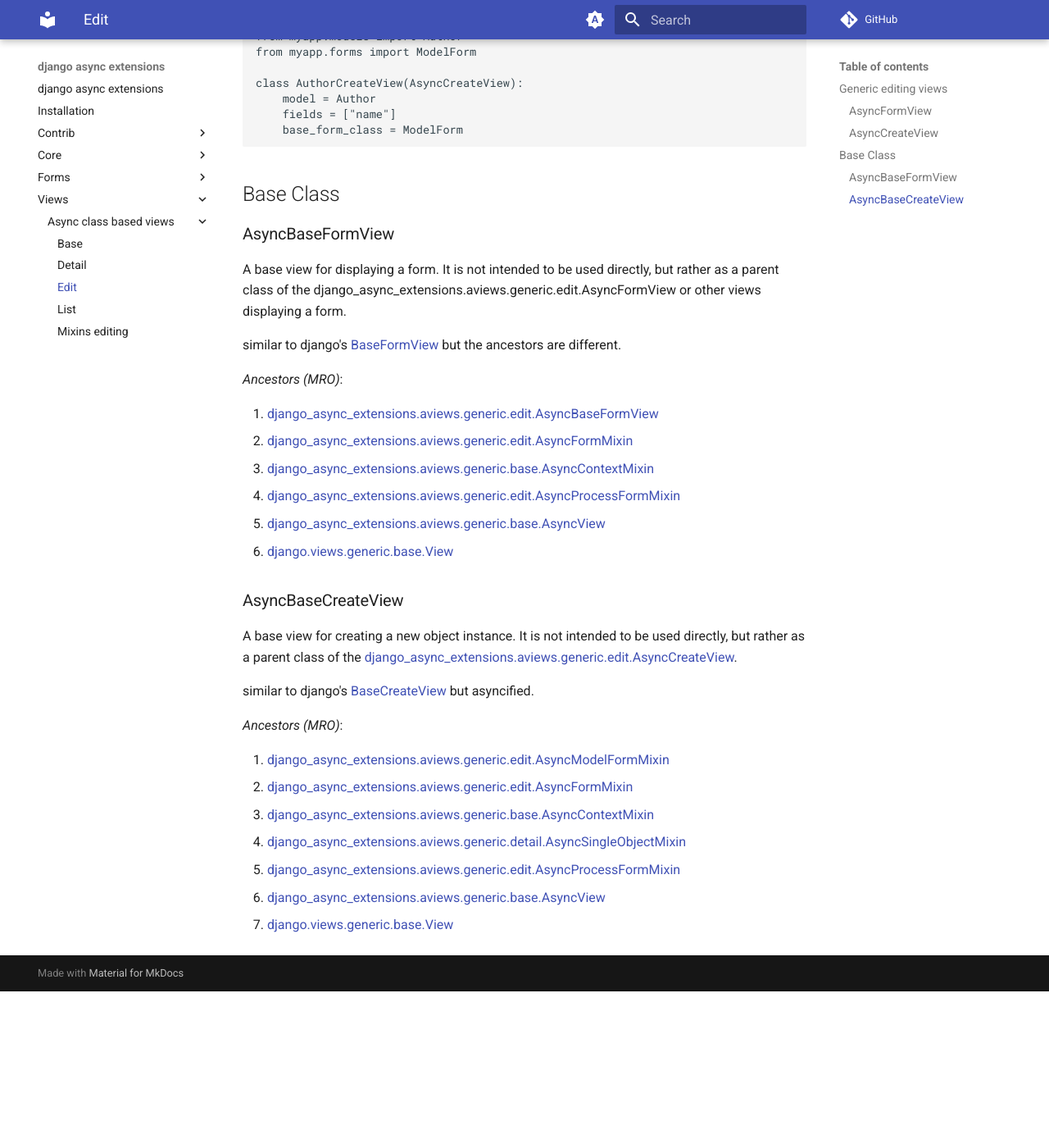
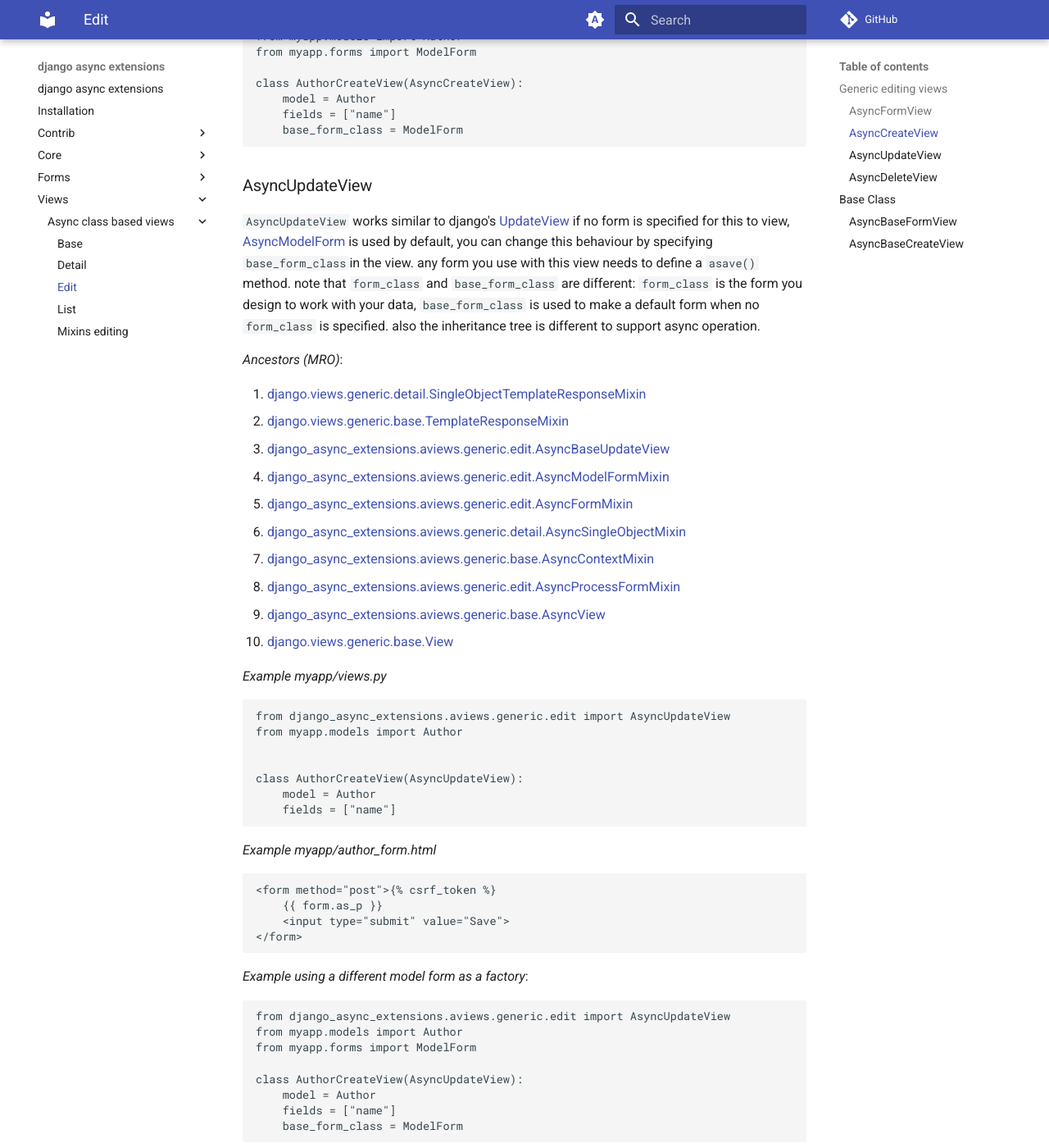
Before and after one commit to django-utils/django-async-extensions, an MkDocs documentation site: the page built from docs/views/async-class-based-views/edit.md, in a window 1280 px wide and 1400 px high, scrolled down 2791 px. Shown: the whole window at 82% size. Built offline with MkDocs 1.6.1 and Material for MkDocs 9.7.7, drawn with Linux system fonts in a browser that asks for light colours; comment, search, counter and statistics services are not loaded; before the commit the page ends 4000 px from its top, so only the background shows below that; some of the changed text lies outside the part shown.

Commit message:
documented `AsyncUpdateView`

````diff
--- a/docs/views/async-class-based-views/edit.md
+++ b/docs/views/async-class-based-views/edit.md
@@ -130,6 +130,82 @@ class AuthorCreateView(AsyncCreateView):
 ```
 
 
+### AsyncUpdateView
+
+`AsyncUpdateView` works similar to django's [UpdateView](https://docs.djangoproject.com/en/5.1/ref/class-based-views/generic-editing/#updateview)
+if no form is specified for this to view, [AsyncModelForm](../../forms/model_form.md#asyncmodelform) is used by default, you can change this behaviour by specifying `base_form_class`in the view.
+any form you use with this view needs to define a `asave()` method.
+note that `form_class` and `base_form_class` are different:
+`form_class` is the form you design to work with your data,
+`base_form_class` is used to make a default form when no `form_class` is specified.
+also the inheritance tree is different to support async operation.
+
+*Ancestors (MRO)*:
+
+1. [django.views.generic.detail.SingleObjectTemplateResponseMixin](https://docs.djangoproject.com/en/5.1/ref/class-based-views/mixins-single-object/#singleobjecttemplateresponsemixin)
+2. [django.views.generic.base.TemplateResponseMixin](https://docs.djangoproject.com/en/5.1/ref/class-based-views/mixins-simple/#django.views.generic.base.TemplateResponseMixin)
+3. [django_async_extensions.aviews.generic.edit.AsyncBaseUpdateView](edit.md#asyncbasecreateview)
+4. [django_async_extensions.aviews.generic.edit.AsyncModelFormMixin](mixins-editing.md#asyncmodelformmixin)
+5. [django_async_extensions.aviews.generic.edit.AsyncFormMixin](mixins-editing.md#asyncformmixin)
+6. [django_async_extensions.aviews.generic.detail.AsyncSingleObjectMixin](detail.md#asyncsingleobjectmixin)
+7. [django_async_extensions.aviews.generic.base.AsyncContextMixin](base.md#asynccontextmixin)
+8. [django_async_extensions.aviews.generic.edit.AsyncProcessFormMixin](mixins-editing.md#asyncprocessformview)
+9. [django_async_extensions.aviews.generic.base.AsyncView](base.md#asyncview)
+10. [django.views.generic.base.View](https://docs.djangoproject.com/en/5.1/ref/class-based-views/base/#django.views.generic.base.View)
+
+
+*Example myapp/views.py*
+```python
+from django_async_extensions.aviews.generic.edit import AsyncUpdateView
+from myapp.models import Author
+
+
+class AuthorCreateView(AsyncUpdateView):
+    model = Author
+    fields = ["name"]
+```
+
+*Example myapp/author_form.html*
+```html
+<form method="post">{% csrf_token %}
+    {{ form.as_p }}
+    <input type="submit" value="Save">
+</form>
+```
+
+*Example using a different model form as a factory*:
+```python
+from django_async_extensions.aviews.generic.edit import AsyncUpdateView
+from myapp.models import Author
+from myapp.forms import ModelForm
+
+class AuthorCreateView(AsyncUpdateView):
+    model = Author
+    fields = ["name"]
+    base_form_class = ModelForm
+```
+
+### AsyncDeleteView
+`AsyncDeleteView` works similar to django's [DeleteView](https://docs.djangoproject.com/en/5.1/ref/class-based-views/generic-editing/#deleteview)
+but it's been modified to work as an async view.
+
+*Ancestors (MRO)*:
+
+1. [django.views.generic.detail.SingleObjectTemplateResponseMixin](https://docs.djangoproject.com/en/5.1/ref/class-based-views/mixins-single-object/#singleobjecttemplateresponsemixin)
+2. [django_async_extensions.aviews.generic.edit.AsyncBaseDeleteView]()
+3. [django_async_extensions.aviews.generic.edit.AsyncDeletionMixin](mixins-editing.md#asyncdeletionmixin)
+4. [django_async_extensions.aviews.generic.edit.AsyncFormView](mixins-editing.md#asyncdeletionmixin)
+5. [django.views.generic.base.TemplateResponseMixin](https://docs.djangoproject.com/en/5.1/ref/class-based-views/mixins-simple/#django.views.generic.base.TemplateResponseMixin)
+6. [django_async_extensions.aviews.generic.edit.AsyncBaseFormView](edit.md#asyncbaseformview)
+7. [django_async_extensions.aviews.generic.edit.AsyncFormMixin](mixins-editing.md#asyncformmixin)
+8. [django_async_extensions.aviews.generic.detail.AsyncBaseDetailView](detail.md#asyncbasedetailview)
+9. [django_async_extensions.aviews.generic.detail.AsyncSingleObjectMixin](detail.md#asyncsingleobjectmixin)
+10. [django_async_extensions.aviews.generic.base.AsyncContextMixin](base.md#asynccontextmixin)
+11. [django_async_extensions.aviews.generic.edit.AsyncProcessFormMixin](mixins-editing.md#asyncprocessformview)
+12. [django_async_extensions.aviews.generic.base.AsyncView](base.md#asyncview)
+13. [django.views.generic.base.View](https://docs.djangoproject.com/en/5.1/ref/class-based-views/base/#django.views.generic.base.View)
+
+
 ## Base Class
 
 ### AsyncBaseFormView
````
